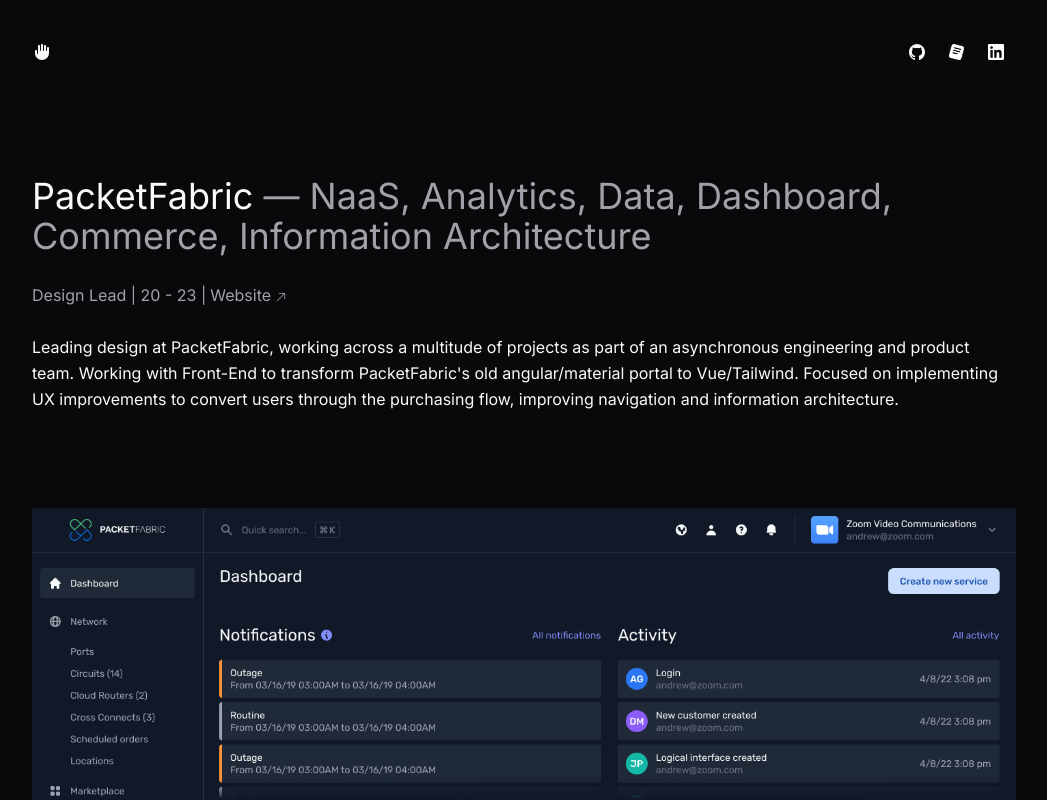
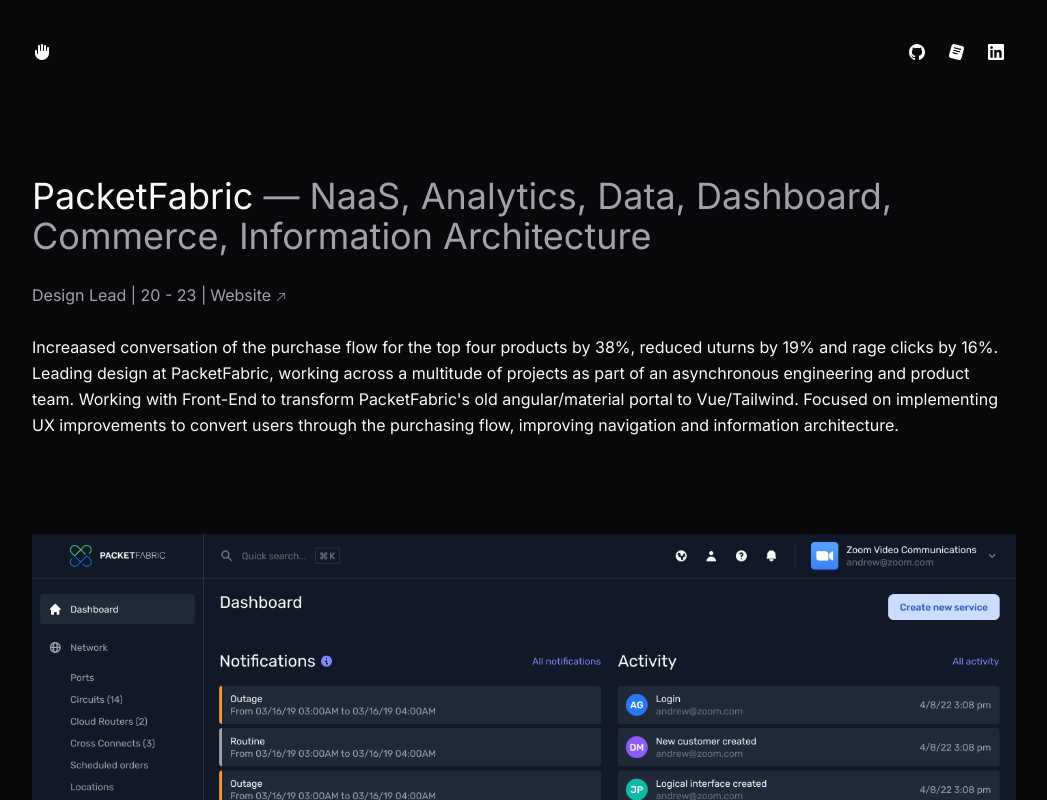
Before and after one commit to andrewgormley/postpfdepression, a Next.js app: page /packetfabric in a window 1280 px wide. Shown: the top 800 px of the page, without its empty margins (116-1163 px from the left). Built offline with nearby package versions, Linux system fonts and the light colour scheme.

Commit message:
ickle fixes

```diff
--- a/app/components/Project.js
+++ b/app/components/Project.js
@@ -19,6 +19,9 @@
           />
           <div className="absolute top-1/2 left-1/2 -translate-x-1/2 -translate-y-1/2 opacity-0 group-hover:opacity-100 transition duration-300 ease-in-out">
             View project
+            <svg xmlns="http://www.w3.org/2000/svg" viewBox="0 0 24 24" fill="currentColor" className="h-4 ml-2 inline-block fill-green-400">
+              <path fillRule="evenodd" d="M8.25 3.75H19.5a.75.75 0 01.75.75v11.25a.75.75 0 01-1.5 0V6.31L5.03 20.03a.75.75 0 01-1.06-1.06L17.69 5.25H8.25a.75.75 0 010-1.5z" clipRule="evenodd" />
+            </svg>
           </div>
         </div>
         <div className="flex items-center mb-2 mt-6">
--- a/app/packetfabric/page.js
+++ b/app/packetfabric/page.js
@@ -16,7 +16,7 @@
           description={'NaaS, Analytics, Data, Dashboard, Commerce, Information Architecture'}
           role={'Design Lead | 20 - 23'}
           website={'https://packetfabric.com/'}
-          copy={"Leading design at PacketFabric, working across a multitude of projects as part of an asynchronous engineering and product team. Working with Front-End to transform PacketFabric's old angular/material portal to Vue/Tailwind. Focused on implementing UX improvements to convert users through the purchasing flow, improving navigation and information architecture."}
+          copy={"Increaased conversation of the purchase flow for the top four products by 38%, reduced uturns by 19% and rage clicks by 16%. Leading design at PacketFabric, working across a multitude of projects as part of an asynchronous engineering and product team. Working with Front-End to transform PacketFabric's old angular/material portal to Vue/Tailwind. Focused on implementing UX improvements to convert users through the purchasing flow, improving navigation and information architecture."}
         />
 
         <Image
```
